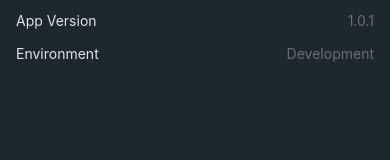
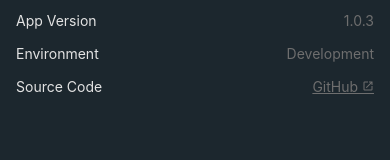
Before and after one commit to LegitKnots/APITester, a React Native app: screen /settings in a window 390 px wide. Shown: the part 428-588 px from the top of the page. Built offline with nearby package versions, Linux system fonts and the light colour scheme.

Commit message:
Added source code link

```diff
--- a/src/screens/SettingsScreen.tsx
+++ b/src/screens/SettingsScreen.tsx
@@ -7,6 +7,7 @@ import {
   TouchableOpacity,
   Switch,
   Alert,
+  Linking,
 } from 'react-native';
 import AsyncStorage from '@react-native-async-storage/async-storage';
 import RNFS from 'react-native-fs';
@@ -16,6 +17,7 @@ import COLORS from 'styles/core/colors';
 import { DeleteAllAPICalls } from 'scripts/APIStorage';
 import { GetAppSettings, UpdateSetting } from 'scripts/AppSettings';
 import type { AppSettings, AutoSaveSettings } from 'types/AppSettings';
+import MaterialIcons from 'react-native-vector-icons/MaterialIcons';
 
 export default function SettingsScreen() {
   const [settings, setSettings] = useState<AppSettings | null>(null);
@@ -33,11 +35,16 @@ export default function SettingsScreen() {
 
     const newSetting: AutoSaveSettings = value
       ? { autoSave: true, askAlways: false }
-      : { autoSave: false, askAlways: settings.autoSaveResponseSettings.askAlways };
+      : {
+          autoSave: false,
+          askAlways: settings.autoSaveResponseSettings.askAlways,
+        };
 
     const success = await UpdateSetting('autoSaveResponseSettings', newSetting);
     if (success) {
-      setSettings(prev => (prev ? { ...prev, autoSaveResponseSettings: newSetting } : prev));
+      setSettings(prev =>
+        prev ? { ...prev, autoSaveResponseSettings: newSetting } : prev,
+      );
     }
   };
 
@@ -55,7 +62,9 @@ export default function SettingsScreen() {
 
     const success = await UpdateSetting('autoSaveResponseSettings', newSetting);
     if (success) {
-      setSettings(prev => (prev ? { ...prev, autoSaveResponseSettings: newSetting } : prev));
+      setSettings(prev =>
+        prev ? { ...prev, autoSaveResponseSettings: newSetting } : prev,
+      );
     }
   };
 
@@ -73,7 +82,7 @@ export default function SettingsScreen() {
             Alert.alert('Storage cleared.');
           },
         },
-      ]
+      ],
     );
   };
 
@@ -152,7 +161,13 @@ export default function SettingsScreen() {
           </View>
           <View style={styles.infoRow}>
             <Text style={styles.label}>Environment</Text>
-            <Text style={styles.value}>{settings.environment}</Text>
+            <Text style={styles.value}>{__DEV__ ? 'Development' : 'Release'}</Text>
+          </View>
+          <View style={styles.infoRow}>
+            <Text style={styles.label}>Source Code</Text>
+            <TouchableOpacity onPress={() => Linking.openURL('https://github.com/LegitKnots/APITester')}>
+              <Text style={styles.valueLink}>GitHub <MaterialIcons name='open-in-new'/></Text>
+            </TouchableOpacity>
           </View>
         </View>
       </SafeAreaView>
@@ -201,6 +216,11 @@ const styles = StyleSheet.create({
     fontSize: 14,
     color: COLORS.text.secondary,
   },
+  valueLink: {
+    fontSize: 14,
+    color: COLORS.text.secondary,
+    textDecorationLine: 'underline',
+  },
   button: {
     backgroundColor: COLORS.primary,
     padding: 12,
--- a/src/types/AppSettings.ts
+++ b/src/types/AppSettings.ts
@@ -9,8 +9,8 @@ export type AutoSaveSettings =
   | { autoSave: false; askAlways: boolean };
 
 export const defaultAppSettings = {
-  appVersion: '1.0.1',
-  environment: 'Development',
+  appVersion: '1.0.3',
+  environment: __DEV__ ? 'Development': 'Release',
   autoSaveResponseSettings: {
     autoSave: true,
     askAlways: false,
```
